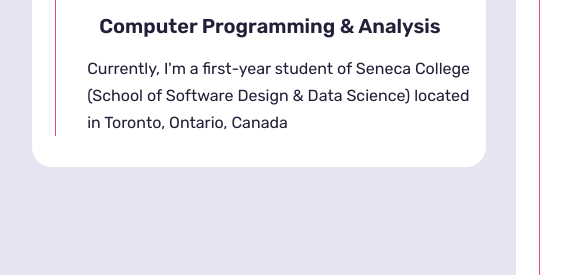
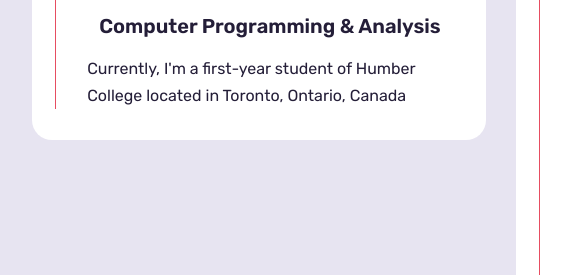
Before and after one commit to Yvy0405/porfolio, a plain HTML site: page index.html in a window 1280 px wide. Shown: the part 2818-3093 px from the top of the page, 139-706 px from the left. Drawn offline with nearby package versions, Linux system fonts and the light colour scheme.

Commit message:
index.html

```diff
--- a/index.html
+++ b/index.html
@@ -264,7 +264,7 @@
                     <i class="lni lni-calendar"></i> Present
                   </h3>
                   <h3 class="timeline-title">Computer Programming & Analysis</h3>
-                  <p class="timeline-text">Currently, I'm a first-year student of Seneca College (School of Software Design & Data Science) located in Toronto, Ontario, Canada</p>
+                  <p class="timeline-text">Currently, I'm a first-year student of Humber College located in Toronto, Ontario, Canada</p>
                 </div>
               </div>
             </div>
```
